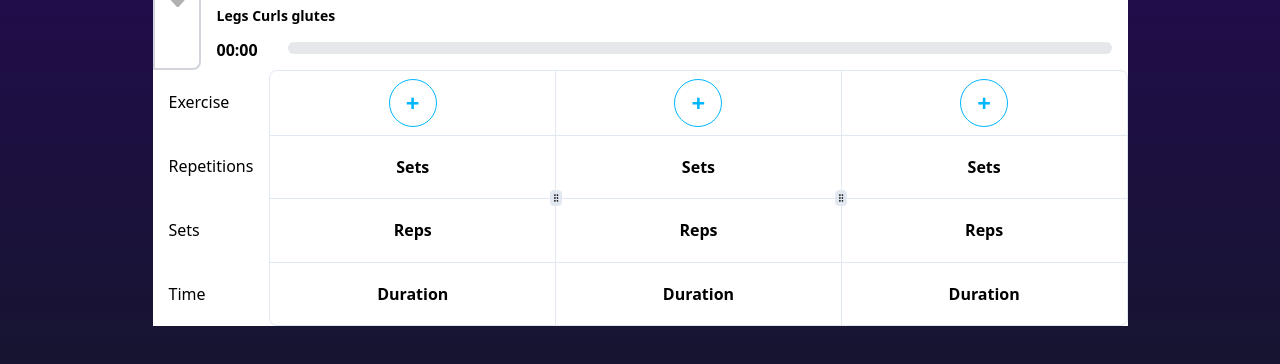
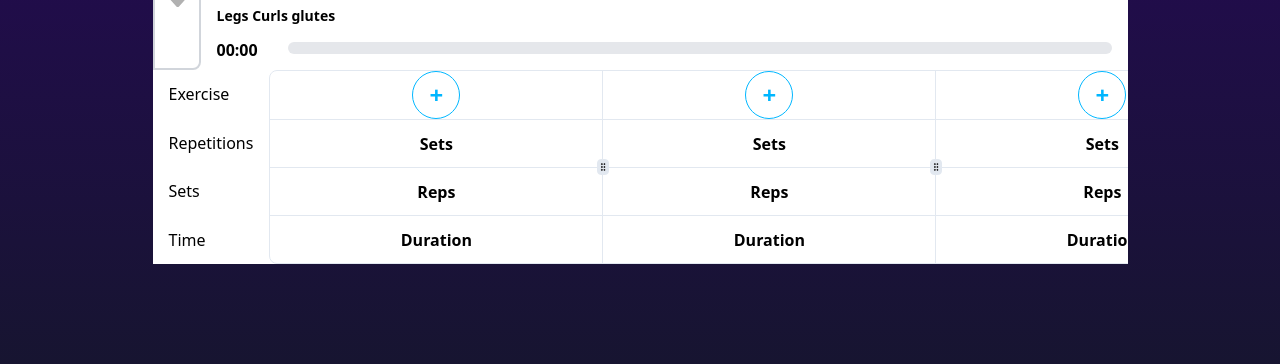
Before and after one commit to screenl/fitext-video-editor, a Next.js app: page / in a window 1280 px wide. Shown: the part 524-888 px from the top of the page. Built offline with nearby package versions, Linux system fonts and the light colour scheme; grey boxes are pictures that could not be loaded.

Commit message:
fix timeline size

```diff
--- a/src/Components/TimeLine.tsx
+++ b/src/Components/TimeLine.tsx
@@ -70,10 +70,10 @@ export default function TimeLine() {
       ))} */}
 
       <div className="flex justify-center bg-white text-black">
-        <div className="flex h-64 w-full content-stretch items-stretch overflow-x-auto">
-          <Rows></Rows>
-          <div className="flex flex-1 overflow-x-scroll">
-            <Boxes></Boxes>
+        <div className="flex w-full">
+          <Rows />
+          <div className="flex-1 overflow-x-scroll">
+            <Boxes />
           </div>
         </div>
       </div>
--- a/src/Components/TimeLineGadgets/ResizableBoxes.tsx
+++ b/src/Components/TimeLineGadgets/ResizableBoxes.tsx
@@ -6,10 +6,10 @@ import {
 
 export function Boxes() {
   return (
-    <div className="relative w-[5000px]">
+    <div className="h-full w-[1000px]">
       <ResizablePanelGroup
         direction="horizontal"
-        className="flex h-full flex-col rounded-lg border"
+        className="flex-col rounded-lg border"
       >
         <ResizablePanel
           defaultSize={30}
```
